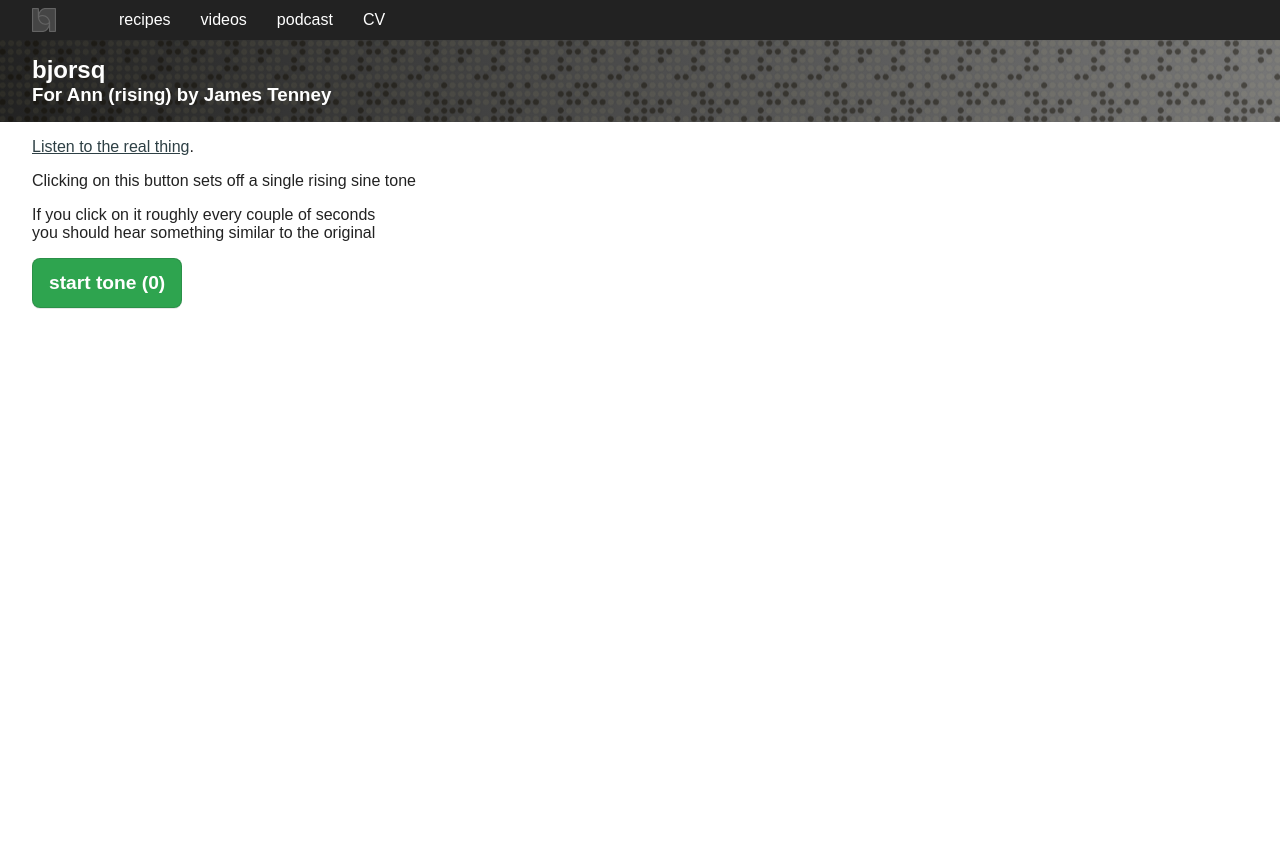
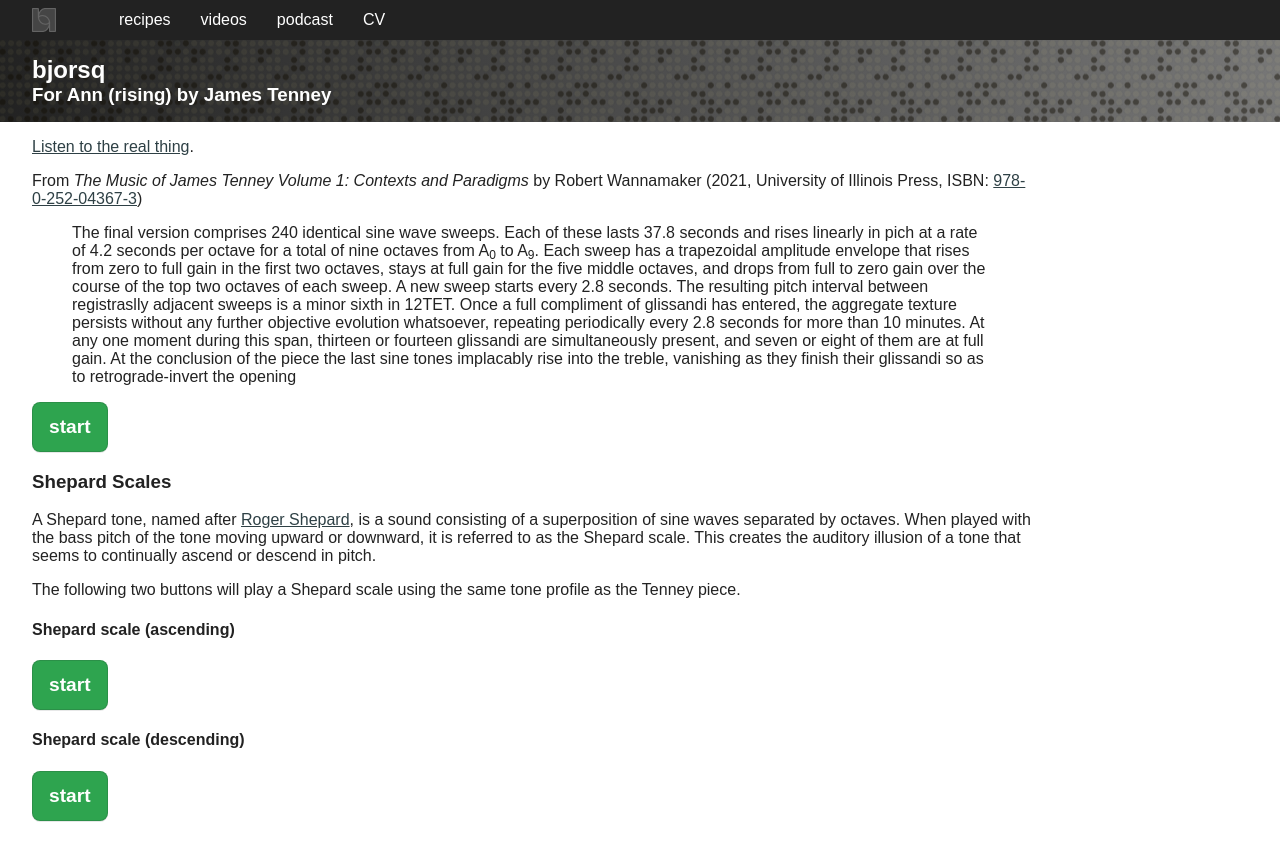
Before and after one commit to bjorsq/bjorsq.github.com, a Jekyll site: the page built from forannrising.md, in a window 1280 px wide. Shown: the top 861 px of the page. Built offline with Jekyll 4.4.1, drawn with Linux system fonts in a browser that asks for light colours.

Commit message:
Updated with shepard tones

```diff
--- a/forannrising.md
+++ b/forannrising.md
@@ -7,49 +7,172 @@ permalink: /far/
 <style type="text/css">html{box-sizing:border-box;font-size:16px;font-family:sans-serif}*,:after,:before{box-sizing:inherit}.button{appearance:none;background-color:#2ea44f;border:1px solid rgba(27,31,35,.15);border-radius:.5rem;box-shadow:rgba(27,31,35,.1) 0 1px 0;color:#fff;cursor:pointer;display:inline-block;font-size:1.2rem;font-weight:700;line-height:2rem;padding:.5rem 1rem;position:relative;text-align:center;text-decoration:none;user-select:none;-webkit-user-select:none;touch-action:manipulation;vertical-align:middle;white-space:nowrap}.button:focus:not(:focus-visible):not(.focus-visible){box-shadow:none;outline:0}.button:hover{background-color:#2c974b}.button:focus{box-shadow:rgba(46,164,79,.4) 0 0 0 3px;outline:0}.button:active{background-color:#298e46;box-shadow:rgba(20,70,32,.2) 0 1px 0 inset}</style>
 <script>
 var context = null;
-let playTone = () => {
+const octaveDuration = 4.2;
+var cycleTime = 2.8;
+const totalTones = 240;
+const octaves = [27.5,55,110,220,440,880,1760,3520,7040,14080];
+const toneVolume = 0.05;
+var tonesStarted = 0;
+var tonesPlaying = 0;
+var startTime = null;
+var endTime = null;
+var pieceInterval = null;
+var isPlaying = false;
+var oscillators = [];
+let playForAnnRising = () => {
+	let farButton = document.getElementById( 'forannrising' );
+	if ( ! isPlaying ) {
+		showTimer(true);
+        isPlaying = true;
+		console.log("started "+startTime);
+        setButtons( 'forannrising', true );
+        tonesStarted = 1;
+        playTone('tenney');
+        console.log("Number of tones started: " + tonesStarted );
+        console.log("Number of tones playing: " + tonesPlaying );
+		pieceInterval = window.setInterval(function(){
+			if ( tonesStarted === totalTones  ) {
+				window.clearInterval( pieceInterval );
+				setButtons( 'forannrising', false );
+			} else {
+				tonesStarted++;
+				playTone('tenney');
+				console.log("Number of tones started: " + tonesStarted );
+				console.log("Number of tones playing: " + tonesPlaying );
+			}
+		}, ( cycleTime * 1000 ) );
+	} else {
+        window.clearInterval( pieceInterval );
+        stopOscillators();
+        showTimer(false);
+		setButtons( 'forannrising', false );
+	}
+}
+let playShepard = ascdesc => {
+    let shepardID = ascdesc? 'shepardasc': 'shepardesc';
+	if ( ! isPlaying ) {
+		showTimer(true);
+        setButtons( shepardID, true );
+        isPlaying = true;
+        tonesStarted = 1;
+        playTone( shepardID );
+        console.log("Number of tones started: " + tonesStarted );
+        console.log("Number of tones playing: " + tonesPlaying );
+		pieceInterval = window.setInterval(function(){
+			if ( tonesStarted === totalTones  ) {
+				window.clearInterval( pieceInterval );
+                setButtons( shepardID, false );
+			} else {
+				tonesStarted++;
+				playTone( shepardID );
+				console.log("Number of tones started: " + tonesStarted );
+				console.log("Number of tones playing: " + tonesPlaying );
+			}
+		}, ( octaveDuration * 1000 ) );
+	} else {
+		window.clearInterval( pieceInterval );
+        stopOscillators();
+        showTimer(false);
+		setButtons( shepardID, false );
+	}
+}
+let playTone = tonetype => {
     if ( context === null ) {
         context = new window.AudioContext();
     }
     const st = context.createOscillator();
-	st.frequency.setValueAtTime(20, context.currentTime);
+    oscillators.push( st );
     st.type = "sine";
-    st.frequency.exponentialRampToValueAtTime(
-        200,
-        context.currentTime + 12
-    );
-    st.frequency.exponentialRampToValueAtTime(
-        2000,
-        context.currentTime + 24
-    );
-    st.frequency.exponentialRampToValueAtTime(
-        20000,
-        context.currentTime + 36
-    );
-	var gain = context.createGain();
-	gain.gain.value = 0.1;
-    st.connect(gain).connect(context.destination);
+	let octs = octaves;
+    if ( tonetype === 'shepardesc') {
+        octs = octaves.toReversed();
+    }
+    st.frequency.setValueAtTime(octs[0], context.currentTime);
+    for ( let i = 1; i < octs.length; i++ ) {
+        st.frequency.linearRampToValueAtTime(
+            octs[i],
+            context.currentTime + ( i * octaveDuration )
+        );
+    }
+    let intervalNo = ( octaves.length - 1 )
+	var gainNode = context.createGain();
+	gainNode.gain.setValueAtTime( 0, context.currentTime);
+    gainNode.gain.linearRampToValueAtTime( toneVolume, context.currentTime + ( 2 * octaveDuration ) );
+    gainNode.gain.setValueAtTime( toneVolume, context.currentTime + ( ( intervalNo - 2 ) * octaveDuration ) );
+    gainNode.gain.linearRampToValueAtTime( 0, context.currentTime + ( intervalNo * octaveDuration ) );
+    st.connect( gainNode ).connect( context.destination );
     st.start();
-	updateToneCount(true);
+	tonesPlaying++;
 	st.addEventListener( 'ended', e => {
-		updateToneCount(false);
+		tonesPlaying--;
+		console.log("Number of tones playing: " + tonesPlaying );
+        if ( tonesPlaying === 0 ) {
+            showTimer(false);
+            setButtons( '', false );
+            isPlaying = false;
+        }
 	});
-    st.stop(context.currentTime + 36);
-}
-let updateToneCount = increment => {
-	let tc = document.getElementById('tonecount');
-	let count = parseInt(tc.textContent);
-	count = increment? count + 1: count - 1;
-	tc.textContent = count;
-}
+    st.stop( context.currentTime + ( intervalNo * octaveDuration ) );
+};
+var stopOscillators = () => {
+    isPlaying = false;
+    if ( oscillators.length ) {
+        oscillators.forEach( osc => {
+            if ( osc.stop ) {
+                osc.stop();
+            }
+        });
+    }
+};
+var setButtons = (button, isactive) => {
+    let buttons = ['shepardasc', 'shepardesc', 'forannrising'];
+    buttons.forEach( btn => {
+        let btnObj = document.getElementById( btn );
+        if ( isactive && button === btn ) {
+            btnObj.textContent = 'stop';
+        } else {
+            btnObj.textContent = 'start';
+        }
+    });
+};
 window.addEventListener( 'DOMContentLoaded', e => {
     let farButton = document.getElementById( 'forannrising' );
     farButton.addEventListener("click", function() {
-        playTone();
-    })
+        playForAnnRising();
+    });
+    let saButton = document.getElementById( 'shepardasc' );
+    saButton.addEventListener("click", function() {
+        playShepard( true );
+    });
+    let sdButton = document.getElementById( 'shepardesc' );
+    sdButton.addEventListener("click", function() {
+        playShepard( false );
+    });
 });
+var showTimer = startstop => {
+    if ( startstop ) {
+        startTime = new Date();
+        console.log("started: "+startTime);
+    } else {
+        endTime = new Date();
+        console.log("ended: "+endTime);
+        let durationSeconds = Math.abs(endTime - startTime) / 1000;
+        let durationMinutes = Math.floor(durationSeconds / 60) % 60;
+        durationSeconds -= durationMinutes * 60;
+        console.log("duration: "+durationMinutes+"minutes and "+durationSeconds+" seconds");
+    }
+};
 </script>
 <p><a href="https://www.youtube.com/watch?v=bbKbE8y95sg" target="_youtube">Listen to the real thing</a>.</p>
-<p>Clicking on this button sets off a single rising sine tone</p>
-<p>If you click on it roughly every couple of seconds<br>you should hear something similar to the original</p>
-<p><button id="forannrising" class="button">start tone (<span id="tonecount">0</span>)</button></p>
+<p>From <em>The Music of James Tenney Volume 1: Contexts and Paradigms</em> by Robert Wannamaker (2021, University of Illinois Press, ISBN: <a href="https://www.press.uillinois.edu/books/?id=c043673" target="_wannamaker">978-0-252-04367-3</a>)</p>
+<blockquote>
+The final version comprises 240 identical sine wave sweeps. Each of these lasts 37.8 seconds and rises linearly in pich at a rate of 4.2 seconds per octave for a total of nine octaves from A<sub>0</sub> to A<sub>9</sub>. Each sweep has a trapezoidal amplitude envelope that rises from zero to full gain in the first two octaves, stays at full gain for the five middle octaves, and drops from full to zero gain over the course of the top two octaves of each sweep. A new sweep starts every 2.8 seconds. The resulting pitch interval between registraslly adjacent sweeps is a minor sixth in 12TET. Once a full compliment of glissandi has entered, the aggregate texture persists without any further objective evolution whatsoever, repeating periodically every 2.8 seconds for more than 10 minutes. At any one moment during this span, thirteen or fourteen glissandi are simultaneously present, and seven or eight of them are at full gain. At the conclusion of the piece the last sine tones implacably rise into the treble, vanishing as they finish their glissandi so as to retrograde-invert the opening
+</blockquote>
+<p><button id="forannrising" class="button">start</button></p>
+<h3>Shepard Scales</h3>
+<p>A Shepard tone, named after <a href="https://en.wikipedia.org/wiki/Roger_Shepard" target="_shepard">Roger Shepard</a>, is a sound consisting of a superposition of sine waves separated by octaves. When played with the bass pitch of the tone moving upward or downward, it is referred to as the Shepard scale. This creates the auditory illusion of a tone that seems to continually ascend or descend in pitch.</p>
+<p> The following two buttons will play a Shepard scale using the same tone profile as the Tenney piece.</p>
+<h4>Shepard scale (ascending)</h4>
+<p><button id="shepardasc" class="button">start</button></p>
+<h4>Shepard scale (descending)</h4>
+<p><button id="shepardesc" class="button">start</button></p>
```
